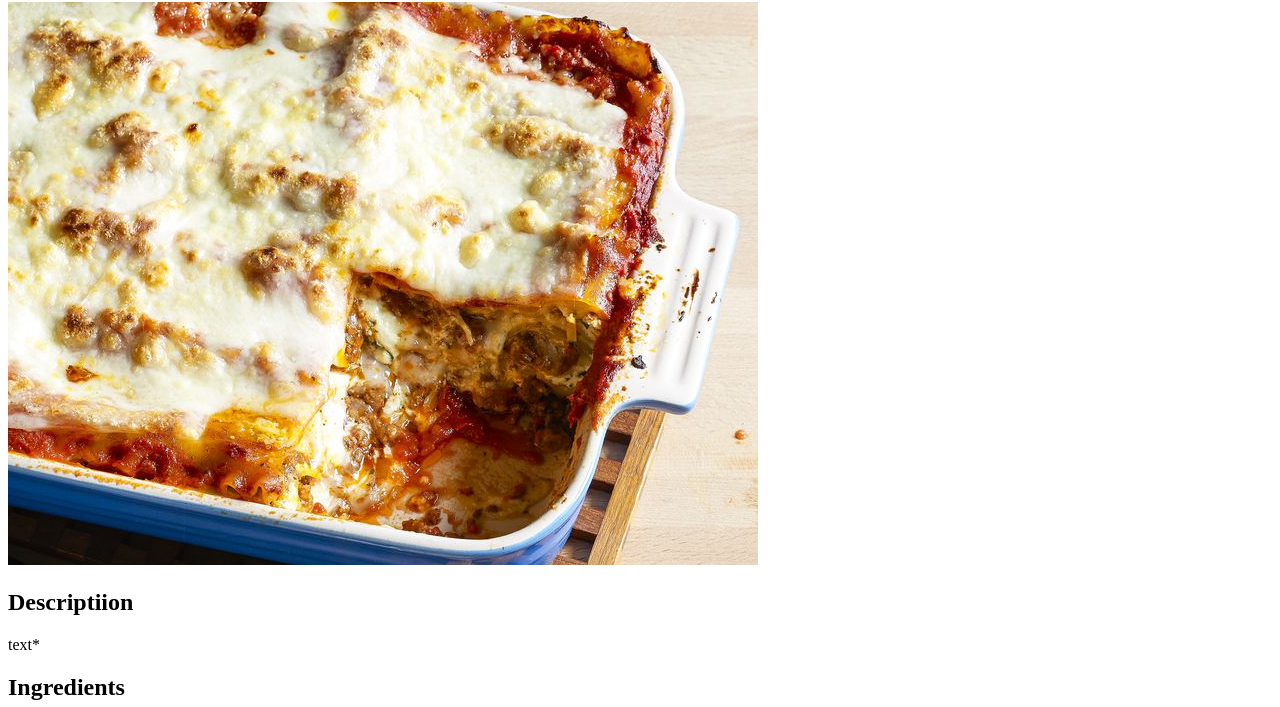
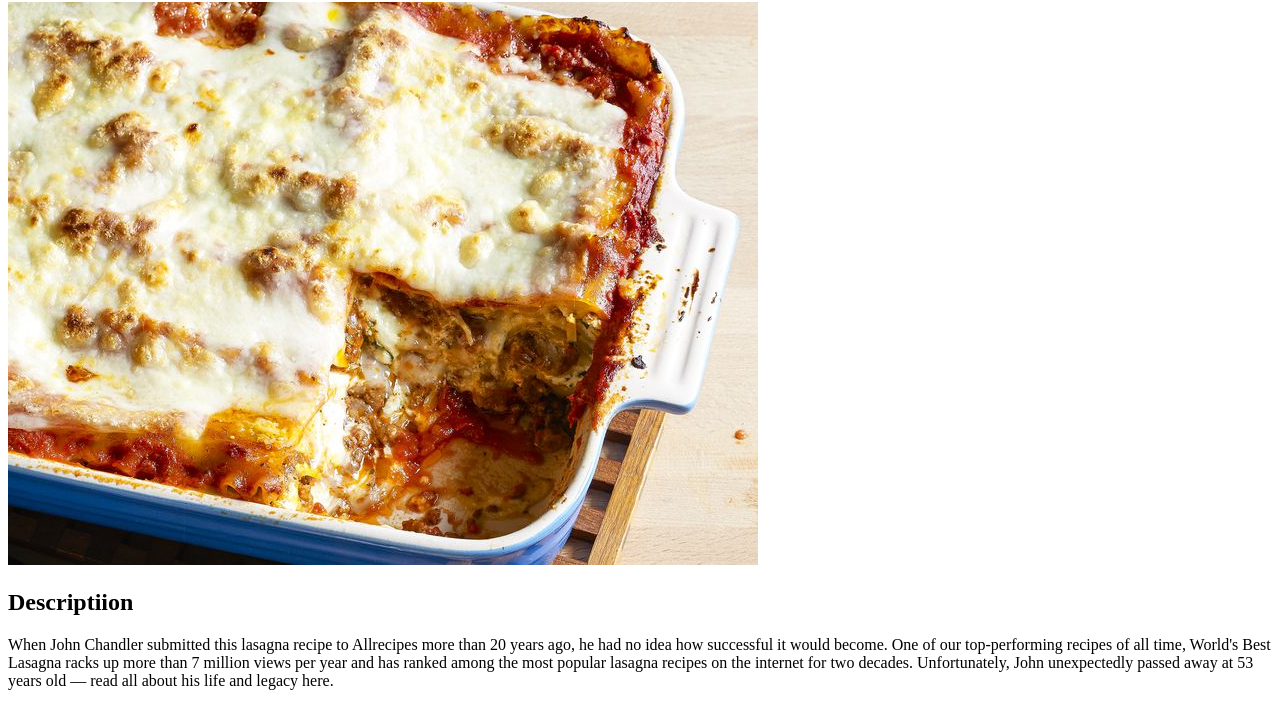
Before and after one commit to Juanruz/odin-recipes, a plain HTML site: page recipes/lasagna.html in a window 1280 px wide. Shown: the part 78-785 px from the top of the page. Drawn offline with Linux system fonts and the light colour scheme.

Commit message:
Add description text

```diff
--- a/recipes/lasagna.html
+++ b/recipes/lasagna.html
@@ -10,7 +10,7 @@
         <h1>Lasagna</h1>
         <img src="../images/lasagna.jpg" alt="Picture of a Lasagna">
         <h2>Descriptiion</h2>
-        <p>text*</p>
+        <p>When John Chandler submitted this lasagna recipe to Allrecipes more than 20 years ago, he had no idea how successful it would become. One of our top-performing recipes of all time, World's Best Lasagna racks up more than 7 million views per year and has ranked among the most popular lasagna recipes on the internet for two decades. Unfortunately, John unexpectedly passed away at 53 years old — read all about his life and legacy here.</p>
         <h2>Ingredients</h2>
         <ul>
             <li>Meat: This super meaty lasagna has sweet Italian sausage and lean ground beef.</li>
```
